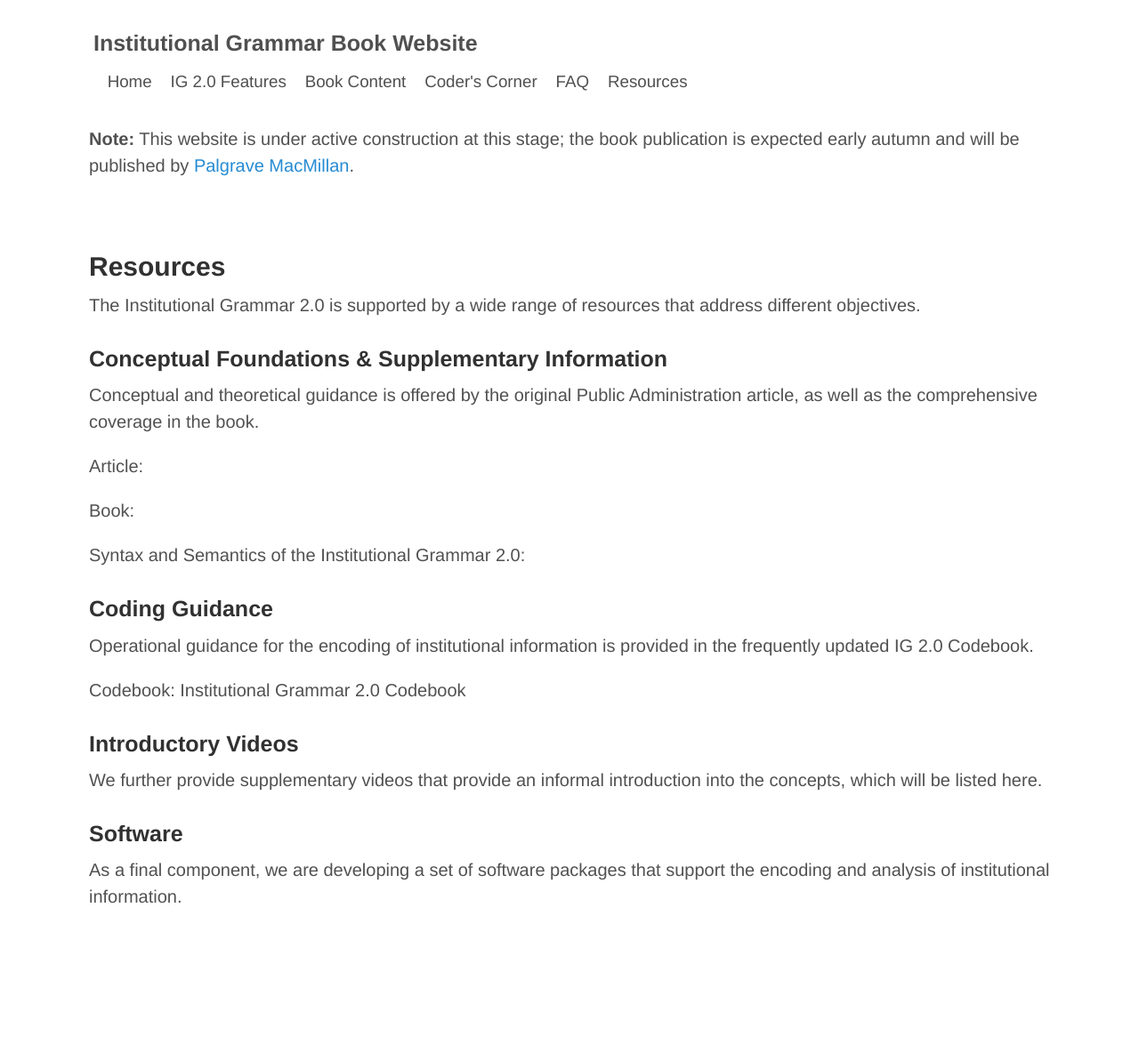
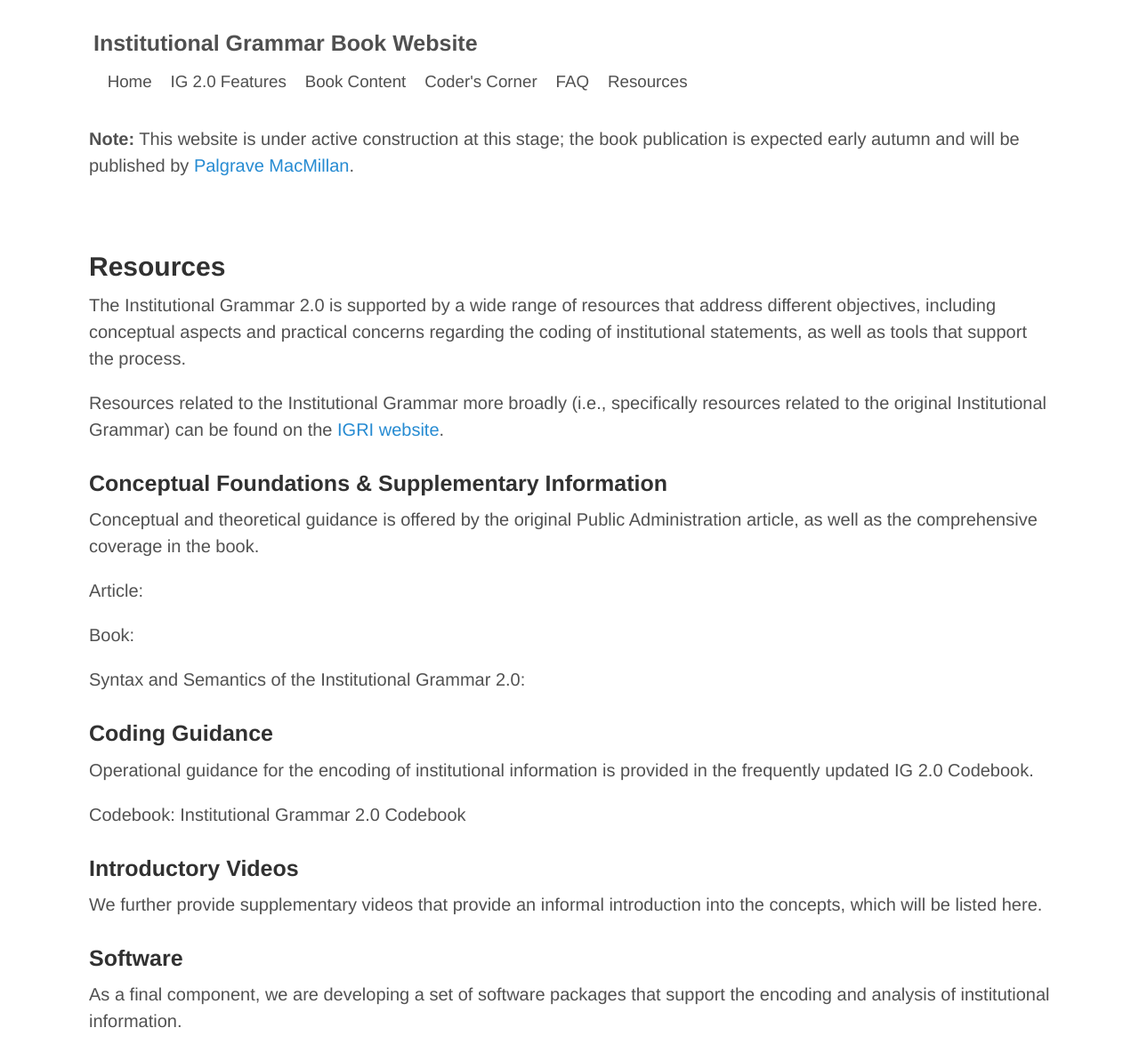
Before and after one commit to InstitutionalGrammar/IG-Book, a Jekyll site: the page built from resources.md, in a window 1280 px wide. Shown: the whole page at 89% size. Built offline with Jekyll 4.4.1, drawn with Linux system fonts in a browser that asks for light colours; before the commit the page ends 1043 px from its top, so only the background shows below that.

Commit message:
Update resources.md

```diff
--- a/resources.md
+++ b/resources.md
@@ -5,7 +5,9 @@ title: IG Book
 
 ## Resources
 
-The Institutional Grammar 2.0 is supported by a wide range of resources that address different objectives.
+The Institutional Grammar 2.0 is supported by a wide range of resources that address different objectives, including conceptual aspects and practical concerns regarding the coding of institutional statements, as well as tools that support the process.
+
+Resources related to the Institutional Grammar more broadly (i.e., specifically resources related to the original Institutional Grammar) can be found on the [IGRI website](https://institutionalgrammar.org/resources/).
 
 ### Conceptual Foundations & Supplementary Information
 
```
